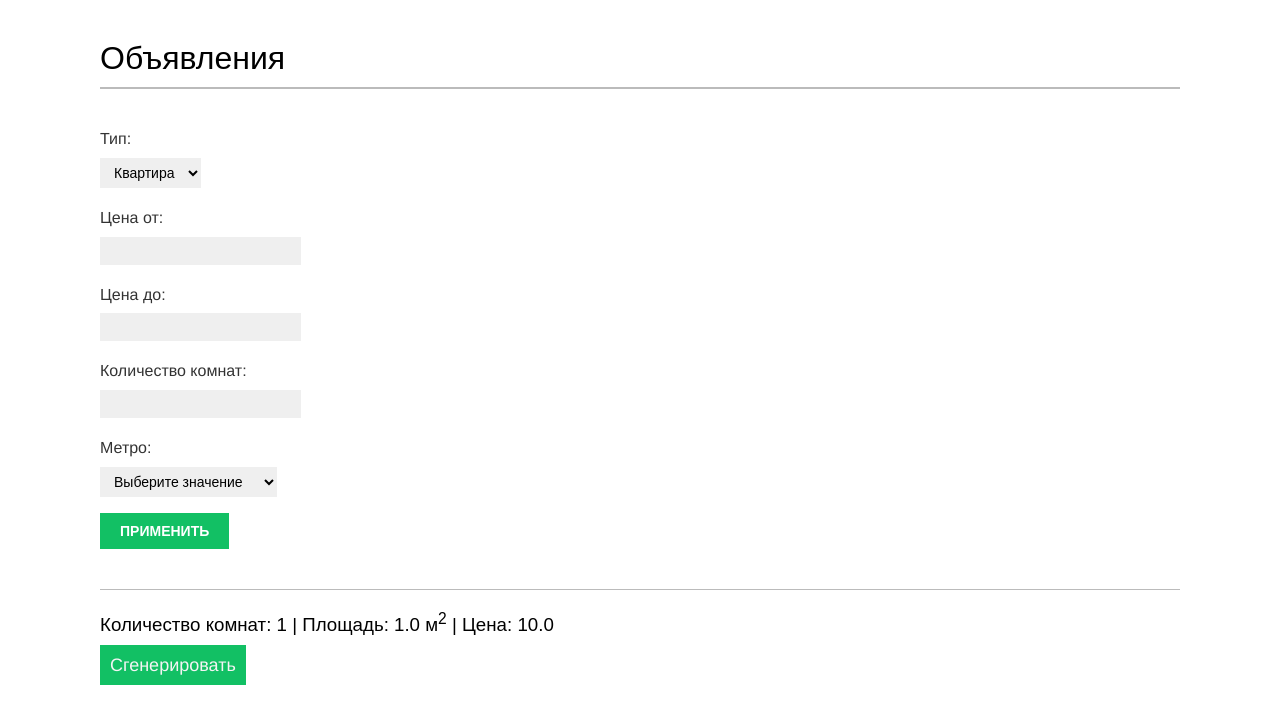
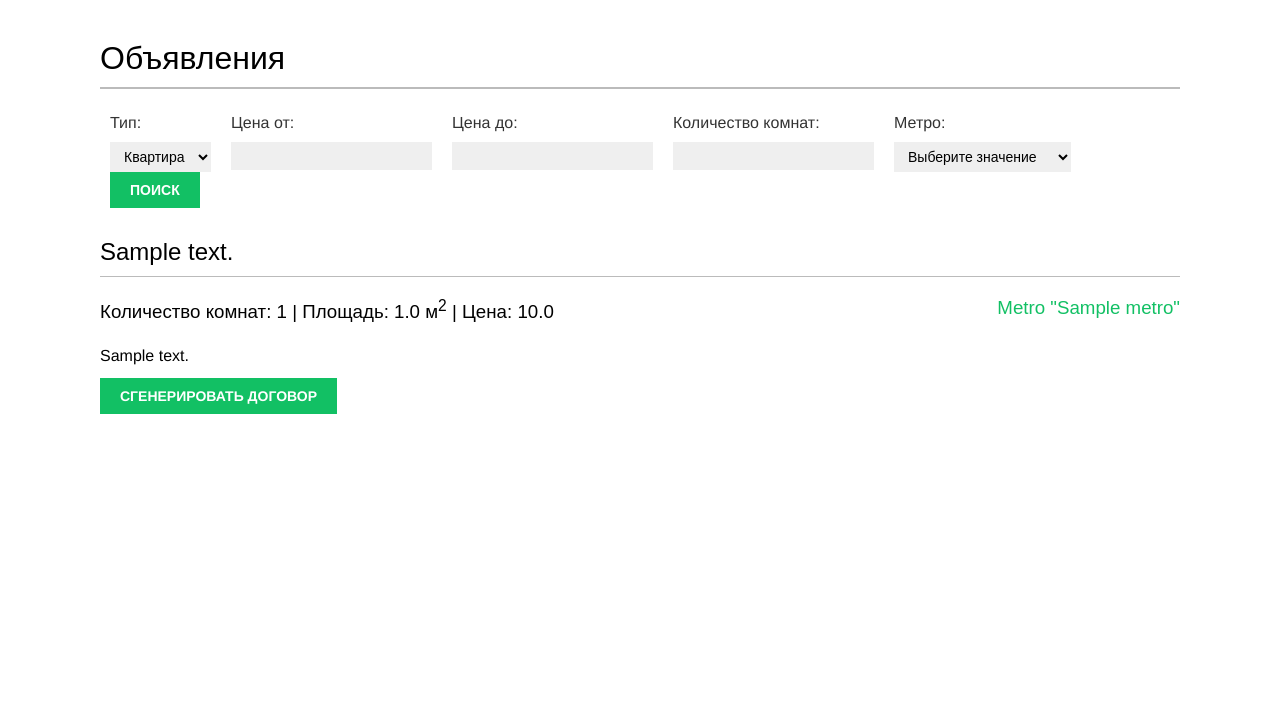
Before and after one commit to hrmy/hoROOMy, a Django app: page /ads/ in a window 1280 px wide. Shown: the part 48-772 px from the top of the page. Run offline with Django 3.2, Linux system fonts and the light colour scheme; a user stored in the database is signed in; tables that the repository leaves empty hold one stand-in row (values such as "Sample post"); parts of the project's set-up code (start-up, migrations or seed data) failed here and were passed over; some web fonts are replaced.

Commit message:
Refactoring

```diff
--- a/web/parsers/forms.py
+++ b/web/core/forms.py
@@ -1,14 +1,12 @@
 from django import forms
-from .models import *
+from parsers.models import *
 
 class SearchAdsForm(forms.Form):
-    type = forms.ChoiceField(label='Тип',choices=[(str(i), x) for i, x in enumerate(['Квартира', "Комната", "Кровать"])])
+    type = forms.ChoiceField(label='Тип',choices=[(str(i), x) for i, x in enumerate(['Квартира', 'Комната', 'Кровать'])])
     price_from = forms.IntegerField(label='Цена от', required=False)
     price_to = forms.IntegerField(label='Цена до', required=False)
     room_num = forms.IntegerField(label='Количество комнат', required=False)
-    #metros = forms.ChoiceField(label='Метро',choices=[(str(i), x.name) for i, x in enumerate(list(Metro.objects.all()))])
-    metro = forms.ModelChoiceField(queryset=Metro.objects.all(),
-                                        empty_label="Выберите значение", required=False, label='Метро')
+    metro = forms.ModelChoiceField(queryset=Metro.objects.all(), empty_label='Выберите значение', required=False, label='Метро')
 
     def clean_price(self):
         if self.cleaned_data['price_from'] > self.cleaned_data['price_to']:
--- a/web/core/urls.py
+++ b/web/core/urls.py
@@ -1,9 +1,13 @@
 from django.conf.urls import url
 from django.shortcuts import render
+from django.shortcuts import redirect
+from . import views
 
 # Мега-костыль для а-ля статических страниц. В принципе, работает неплохо.
 urlpatterns = [
-    url(r'^$', lambda r: render(r, 'core/home.html'), name='home'),
+    url(r'^$', lambda r: redirect('home')),
+    url(r'^home/$', lambda r: render(r, 'core/home.html'), name='home'),
     url(r'^faq/$', lambda r: render(r, 'core/faq.html', {'section': 'faq'}), name='faq'),
     url(r'^contacts/$', lambda r: render(r, 'core/contacts.html', {'section': 'contacts'}), name='contacts'),
+    url(r'^ads/$', views.ads, name='ads'),
 ]
--- a/web/core/views.py
+++ b/web/core/views.py
@@ -1,3 +1,35 @@
-from django.shortcuts import render
+from django.shortcuts import render, redirect
+from django.contrib.auth.decorators import login_required
+from parsers.models import Ad, Flat
+from .forms import *
 
-# Create your views here
+@login_required
+def ads(request):
+    if request.method == 'POST':
+        form = SearchAdsForm(request.POST)
+        if form.is_valid():
+            ads = Ad.objects.all()
+
+            if form.cleaned_data.get('price_from') and form.cleaned_data.get('price_to'):
+                price_from, price_to = form.clean_price()
+                ads = ads.filter(flat__cost__lte=price_to, flat__cost__gte=price_from)
+            elif form.cleaned_data.get('price_from'):
+                price_from = form.cleaned_data.get('price_from')
+                ads = ads.filter(flat__cost__gte=price_from)
+            elif form.cleaned_data.get('price_to'):
+                price_to = form.cleaned_data.get('price_to')
+                ads = ads.filter(flat__cost__lte=price_to)
+
+            if form.cleaned_data.get('room_num'):
+                room_num = form.cleaned_data.get('room_num')
+                ads = ads.filter(flat__rooms=room_num)
+            if form.cleaned_data.get('metro'):
+                ads = ads.filter(flat__metros=form.cleaned_data.get('metro'))
+            if form.cleaned_data.get('type'):
+                ads = ads.filter(flat__type=form.cleaned_data.get('type'))
+
+            ads = list(reversed(ads))
+    else:
+        form = SearchAdsForm()
+        ads = list(reversed(Ad.objects.all()))[:10]
+    return render(request, 'core/ads.html', locals())
--- a/web/horoomy/urls.py
+++ b/web/horoomy/urls.py
@@ -6,5 +6,4 @@ urlpatterns = [
     url(r'^accounts/', include('accounts.urls')),
     url(r'^', include('core.urls')),
     url(r'^docs/', include('docs.urls')),
-    url(r'^', include('parsers.urls')),
 ]
--- a/web/parsers/models.py
+++ b/web/parsers/models.py
@@ -51,7 +51,7 @@ class Flat(models.Model):
     TYPE_CHOICES = {FLAT: 'Flat', ROOM: 'Room', BED: 'Bed'}
     type = models.CharField('type', max_length=1, choices=TYPE_CHOICES.items(), default=FLAT)
 
-    location = AutoOneToOneField(Location, null=True)
+    location = models.OneToOneField(Location, null=True)
     area = models.FloatField('area', null=True, blank=True)
     cost = models.FloatField('cost', null=True, blank=True)
     rooms = models.PositiveSmallIntegerField('rooms', null=True, blank=True)
@@ -77,7 +77,7 @@ class Contacts(models.Model):
         verbose_name = verbose_name_plural = 'Contacts'
 
     def __str__(self):
-        return 'Contacts for {}'.format(self.ad)
+        return 'Contacts for {}'.format(self.name)
 
 
 class Ad(models.Model):
@@ -90,10 +90,10 @@ class Ad(models.Model):
     parser = models.ForeignKey(Parser, null=True, blank=True, related_name='ads')
     raw = models.BooleanField('raw', default=True, blank=True)
 
-    flat = AutoOneToOneField(Flat, null=True, related_name='ad')
+    flat = models.OneToOneField(Flat, null=True, related_name='ad')
     url = models.URLField('url', default='', blank=True)
     description = models.TextField('description', max_length=1024, default='', blank=True)
-    contacts = AutoOneToOneField(Contacts, null=True, related_name='ad')
+    contacts = models.OneToOneField(Contacts, null=True, related_name='ad')
 
     class Meta:
         verbose_name = 'Ad'
--- a/web/parsers/urls.py
+++ /dev/null
@@ -1,6 +0,0 @@
-from django.conf.urls import url
-from . import views
-
-urlpatterns = [
-    url(r'^ads/$', views.ads, name='ads'),
-]
--- a/web/parsers/views.py
+++ /dev/null
@@ -1,36 +0,0 @@
-from django.shortcuts import render, redirect
-from django.contrib.auth.decorators import login_required
-from .models import Ad, Flat
-from .forms import *
-
-@login_required
-def ads(request):
-    if request.method == 'POST':
-        form = SearchAdsForm(request.POST)
-        if form.is_valid():
-            ads = Flat.objects.all()
-
-            if form.cleaned_data.get('price_from') and form.cleaned_data.get('price_to'):
-                price_from, price_to = form.clean_price()
-                ads = ads.filter(cost__lte=price_to, cost__gte=price_from)
-            elif form.cleaned_data.get('price_from'):
-                price_from = form.cleaned_data.get('price_from')
-                ads = ads.filter(cost__gte=price_from)
-            elif form.cleaned_data.get('price_to'):
-                price_to = form.cleaned_data.get('price_to')
-                ads = ads.filter(cost__lte=price_to)
-
-
-            if form.cleaned_data.get('room_num'):
-                room_num = form.cleaned_data.get('room_num')
-                ads = ads.filter(rooms=room_num)
-            if form.cleaned_data.get('metro'):
-                ads = ads.filter(metros=form.cleaned_data.get('metro'))
-            if form.cleaned_data.get('type'):
-                ads = ads.filter(type=form.cleaned_data.get('type'))
-
-            ads = list(reversed(ads))
-    else:
-        form = SearchAdsForm()
-        ads = list(reversed(Flat.objects.all()))[:4]
-    return render(request, 'core/ads.html', locals())
--- a/web/static/style.css
+++ b/web/static/style.css
@@ -120,7 +120,7 @@ input, textarea, select {
     font-size: 14px;
 }
 
-input[type=submit], button {
+input[type=submit], button, .btn {
     font-weight: bold;
     border: 0;
     background: #12c064;
@@ -128,6 +128,11 @@ input[type=submit], button {
     padding: 10px 20px;
     font-size: 14px;
     text-transform: uppercase;
+    cursor: pointer;
+}
+
+.btn:hover {
+    color: #fff;
 }
 
 .errorlist {
@@ -376,17 +381,17 @@ img.user-detail {
     display: block;
 }
 
-.btn-generate {
-    padding: 10px;
-    text-decoration: none;
-    height: 50px;
-    background-color: #12c064;
-    font-size: 18px;
-    color: #F4F4F4;
-    border: none;
-    border-radius: 0;
+#search-form {
+    display: flex;
+    flex-wrap: wrap;
 }
 
-.btn-generate:hover {
-    color: #F4F4F4;
+#search-form p {
+    width: auto;
+    margin: 0 10px;
 }
+
+#search-form button {
+    align-self: flex-end;
+    margin: 0 10px;
+}
--- a/web/templates/core/ads.html
+++ b/web/templates/core/ads.html
@@ -7,15 +7,21 @@
 
     <form action="." method="post" class="form-horizontal">
         {% csrf_token %}
-        {{ form.as_p }}
-        <button type="submit" value="Готово">Применить</button>
+        <div id="search-form">
+            {{ form.as_p }}
+            <button type="submit" value="Готово">Поиск</button>
+        </div>
     </form>
 
     {% for ad in ads %}
-        <h2 class="object-title">{{ ad.location.address }}</h2>
-        <h3>Количество комнат: {{ ad.rooms }} | Площадь: {{ ad.area }} м<sup>2</sup> | Цена: {{ ad.cost }}</h3>
-        <p>{{ ad.ad.description  }}</p>
-        <!-- url 'generate' ad_id=ad.ad.id -->
-        <a href="/" class="btn-generate">Сгенерировать</a>
+        <h2 class="object-title">{{ ad.flat.location.address }}</h2>
+        <h3>
+            Количество комнат: {{ ad.flat.rooms }} | Площадь: {{ ad.flat.area }} м<sup>2</sup> | Цена: {{ ad.flat.cost }}
+            <a class=".btn" style="float: right;" href="#">{{ ad.flat.metros.all | first }}</a>
+        </h3>
+        <p>{{ ad.description  }}</p>
+        <a href="{% url 'generate' ad_id=ad.id %}" class="btn">Сгенерировать договор</a>
+    {% empty %}
+        <h2 class="object-title">Поиск по заданным параметрам не дал результатов<h2>
     {% endfor %}
 {% endblock %}
```
Also changed, not shown: web/accounts/migrations/0008_auto_20170806_1825.py (added).
